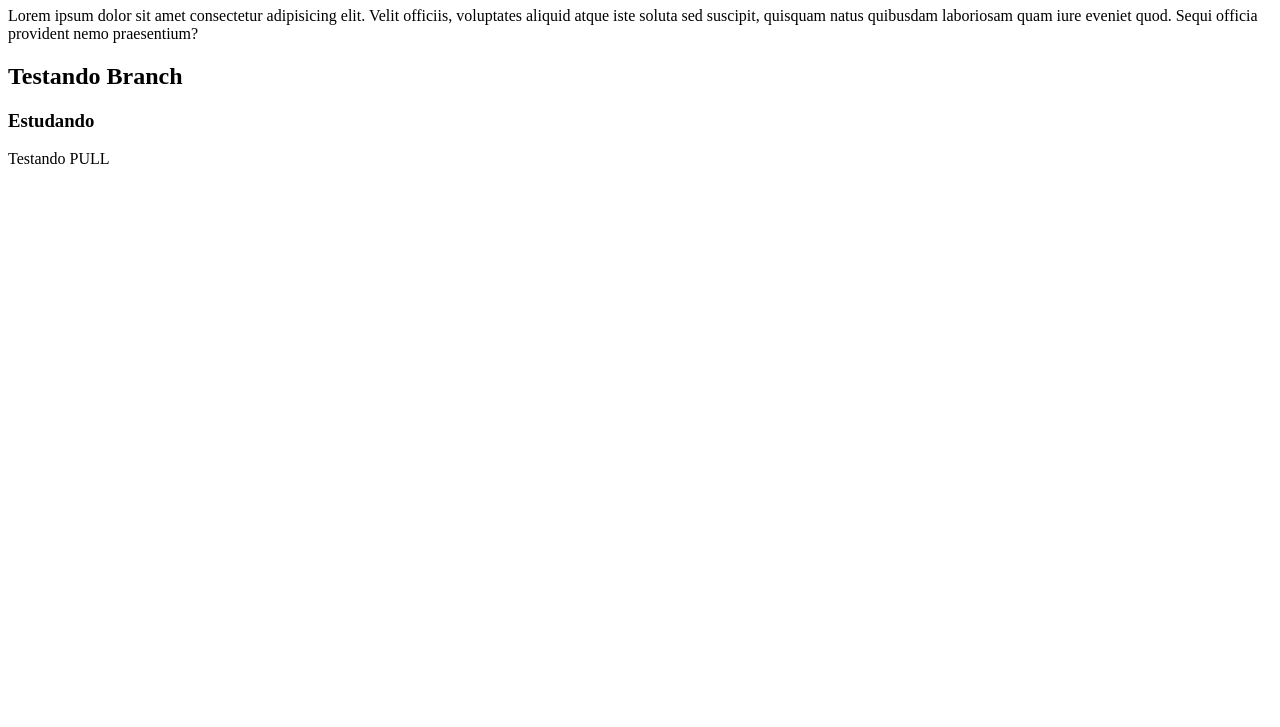
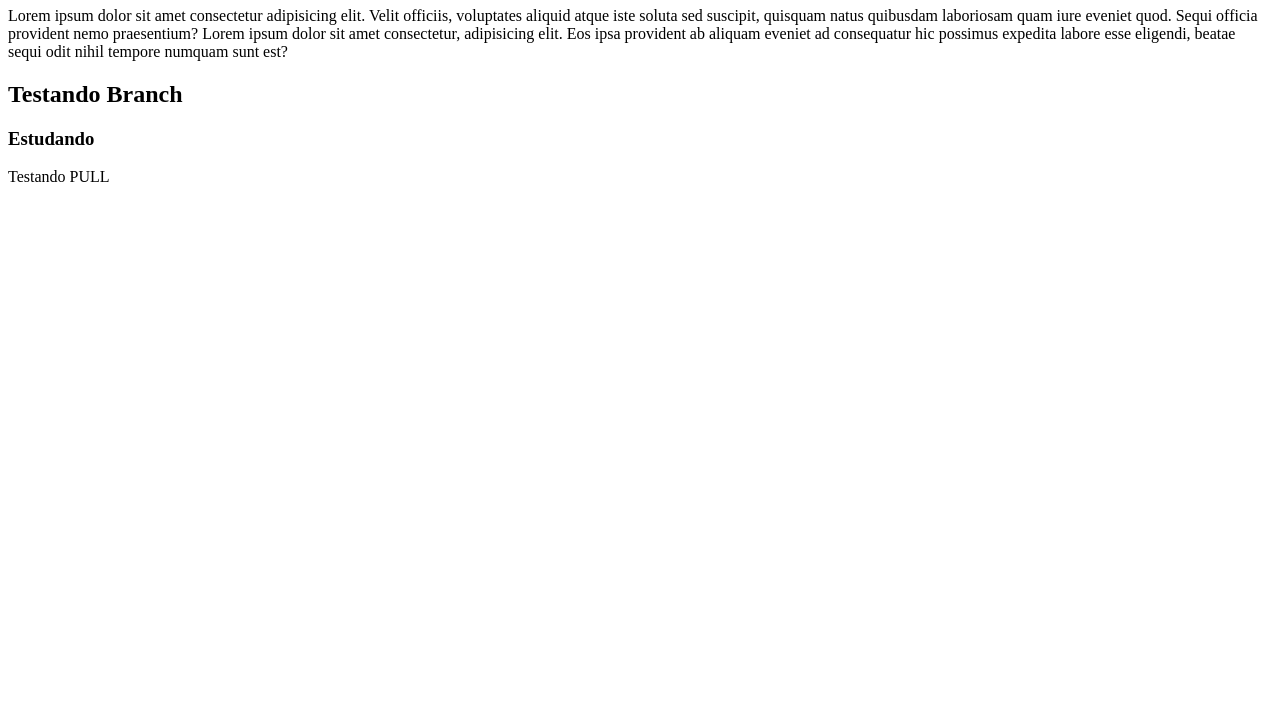
Before and after one commit to guilhermeprogrammer0/teste-vscode, a plain HTML site: page index.html in a window 1280 px wide. Shown: the part 73-800 px from the top of the page. Drawn offline with Linux system fonts and the light colour scheme.

Commit message:
Adicionando lorem

```diff
--- a/index.html
+++ b/index.html
@@ -12,7 +12,7 @@
         <h1>Teste VS CODE GIT e GITHUB</h1>
         <p>Lorem ipsum dolor sit amet consectetur adipisicing elit. Velit officiis, voluptates aliquid atque iste soluta
             sed suscipit, quisquam natus quibusdam laboriosam quam iure eveniet quod. Sequi officia provident nemo
-            praesentium?</p>
+            praesentium? Lorem ipsum dolor sit amet consectetur, adipisicing elit. Eos ipsa provident ab aliquam eveniet ad consequatur hic possimus expedita labore esse eligendi, beatae sequi odit nihil tempore numquam sunt est?</p>
         <h2>Testando Branch</h2>
         <h3>Estudando</h3>
         <p>Testando PULL</p>
```
